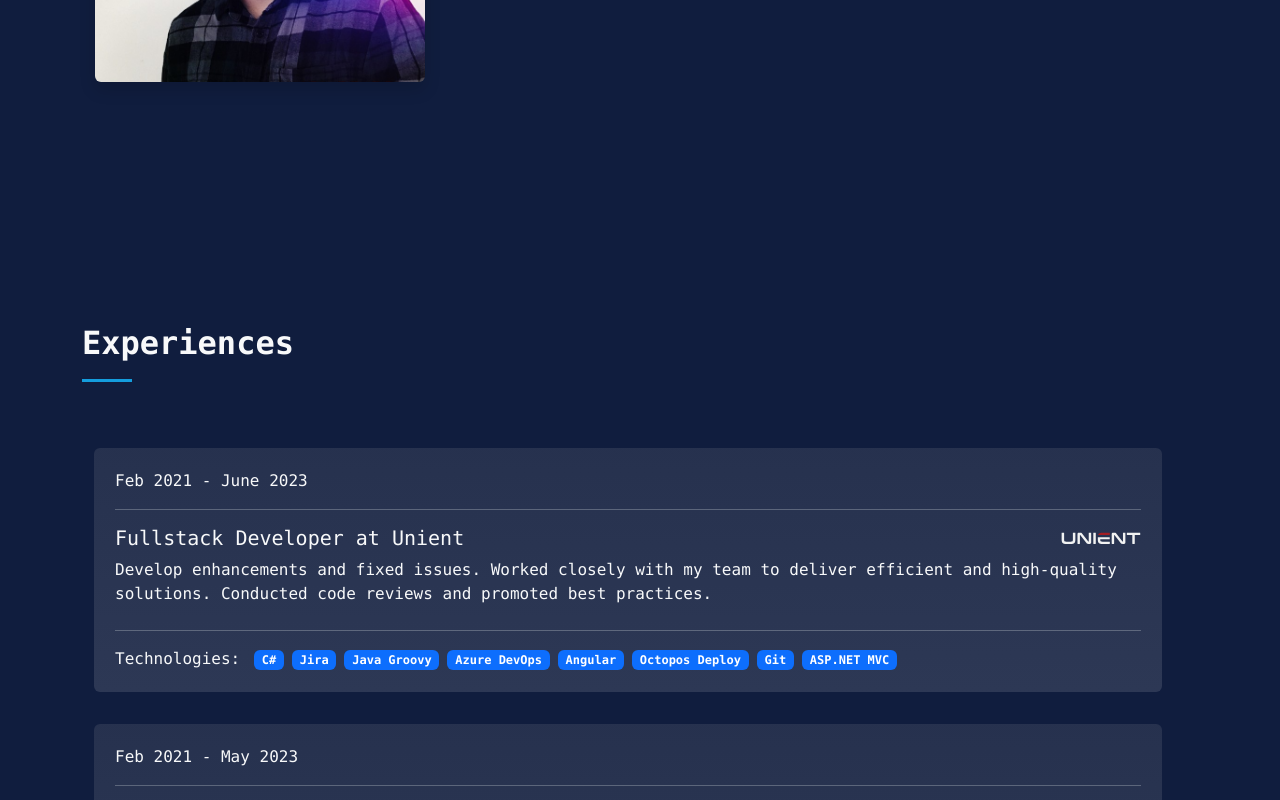
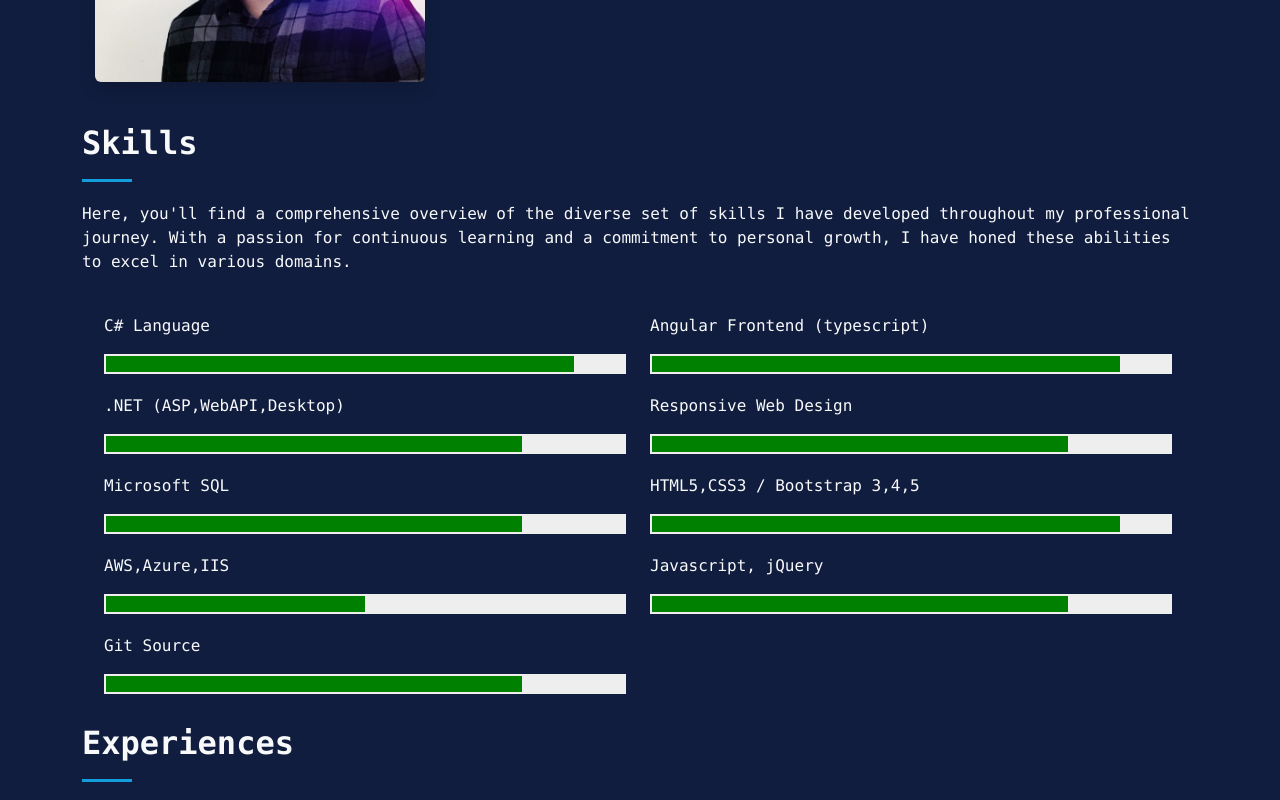
Before and after one commit to pai-nuneza/MasterPortfolio, an Angular app: page / in a window 1280 px wide. Shown: the part 1220-2020 px from the top of the page. Built offline with nearby package versions, Linux system fonts and the light colour scheme; what ngx-typed-js would draw is missing.

Commit message:
UI Updates

```diff
--- a/src/app/resume/about-me/about-me.component.html
+++ b/src/app/resume/about-me/about-me.component.html
@@ -1,4 +1,4 @@
-<section id="about" class="about page-75">
+<section id="about" class="about page-60">
   <div class="container">
 
     <div class="section-title">
--- a/src/app/resume/about-me/about-me.component.ts
+++ b/src/app/resume/about-me/about-me.component.ts
@@ -6,7 +6,7 @@ import { Component } from '@angular/core';
   styleUrls: ['./about-me.component.css'],
 })
 export class AboutMeComponent {
-  shortAboutMe = "Experienced software professional skilled in C#, Angular, Git, and MSSQL. Passionate about leveraging technology to drive innovation. Let's create remarkable solutions together!"
+  shortAboutMe = "I'm Pai, an experienced software professional with a passion for innovation and problem-solving. With 8 years of expertise, I craft robust software solutions. Let's collaborate and create remarkable solutions together."
   aboutMe =
     "I'm Pai, a software professional with 8 years of experience. My expertise lies in C# and Angular technologies, where I excel in creating robust and efficient software solutions. I also have hands-on experience with AWS, Azure, Git, and MSSQL, which allows me to tackle complex challenges effectively. I'm constantly staying updated with the latest advancements in the industry, as I believe in leveraging technology to drive innovation and solve real-world problems. If you're seeking a dedicated and knowledgeable software professional who can bring your ideas to life, I'm here to help. Let's collaborate and create remarkable solutions together!";
   coreExpertise =
--- a/src/app/resume/contact-me/contact-me.component.html
+++ b/src/app/resume/contact-me/contact-me.component.html
@@ -1,5 +1,5 @@
 <!-- ======= Contact Section ======= -->
-<section id="contact" class="contact full-page">
+<section id="contact" class="contact full-page mt-5">
   <div class="container">
     <div class="section-title">
       <h2>Contact</h2>
--- a/src/app/resume/experience/experience.component.html
+++ b/src/app/resume/experience/experience.component.html
@@ -1,29 +1,28 @@
-<section id="experience" class="page-75">
+<section id="experience" class="page-85">
   <div class="container">
     <div class="section-title">
       <h2>Experiences</h2>
     </div>
 
-    <div class="row container" *ngFor="let a of experiences; let i = index">
+    <div class="row" *ngFor="let a of experiences; let i = index">
       <div class="col my-3">
         <div class="card border-0 bg-transparent glassy-effect">
           <div class="card-body">
             <div>{{ a.date }}</div>
-            <hr>
+            <hr />
             <a class="float-end" href="{{ a.companyWebsite }}"
               ><img class="imgsize" src="{{ a.imageUrl }}" />
             </a>
-            <h5 class="card-title">
-              {{ a.position }} at {{ a.company }}
-            </h5>
+            <h5 class="card-title">{{ a.position }} at {{ a.company }}</h5>
             <p class="card-text">{{ a.description }}</p>
-            <hr />
-            Technologies:
+
+            <!-- Tech:
             <span
               *ngFor="let n of a.technologies; let i = index"
-              class="badge mx-1 bg-primary"
+              class="badge bg-primary"
+              style="margin-right:2px;"
               >{{ n }}</span
-            >
+            > -->
           </div>
         </div>
       </div>
--- a/src/app/resume/home/home.component.ts
+++ b/src/app/resume/home/home.component.ts
@@ -7,14 +7,14 @@ import { Component, ElementRef, ViewChild } from '@angular/core';
 })
 export class HomeComponent {
   strings = [
-    'Application Development',
-    'Frontend Development',
-    'Database Structure',
-    'Cloud Computing Azure/AWS',
+    'C# Development',
+    '.NET Web API',
+    'Angular Development',
+    'Responsive Web Design',
+    'Azure DevOps',
     'Web Development',
     'Git Source Control',
     'IIS Deployments',
-    'Web Design',
   ];
 
   openPDF(){
--- a/src/app/resume/projects/projects.component.html
+++ b/src/app/resume/projects/projects.component.html
@@ -1,10 +1,12 @@
-<section id="projects" class="full-page py-5">
+<section id="projects" class="page-60 mt-4">
   <div class="container">
     <div class="section-title">
       <h2>Projects</h2>
     </div>
 
-    <div class="row">
+    <h4>Sorry, Ongoing development.. </h4>
+    <img src="https://t3.ftcdn.net/jpg/02/33/17/50/360_F_233175040_hwqRyiZlQkXimeLz2AIZhajyfiU9El1m.jpg">
+    <!-- <div class="row">
       <div class="col-md-6 col-lg-4 mb-4">
         <div class="card">
           <img
@@ -53,6 +55,6 @@
           </div>
         </div>
       </div>
-    </div>
+    </div> -->
   </div>
 </section>
--- a/src/app/resume/skills/skills.component.html
+++ b/src/app/resume/skills/skills.component.html
@@ -1,101 +1,31 @@
-<!-- ======= Skills Section ======= -->
-<!-- <section id="skills" class="skills section-bg page-75">
+<section id="skills-page" class="page-75">
   <div class="container">
     <div class="section-title">
       <h2>Skills</h2>
-      <p>
-        Skilled in C# .NET and Angular, I create robust applications and build
-        dynamic web interfaces with seamless integration. Experience,
-        efficiency, and a passion for software development drive my work.
-      </p>
+      <p>Here, you'll find a comprehensive overview of the diverse set of skills I have developed throughout my professional journey. With a passion for continuous learning and a commitment to personal growth, I have honed these abilities to excel in various domains.</p>
     </div>
-
-    <div class="row skills-content">
-      <div class="col-lg-6">
-        <div class="progress">
-          <span class="skill">C# .NET, WEB API<i class="val">100%</i></span>
-          <div class="progress-bar-wrap">
-            <div
-              class="progress-bar"
-              role="progressbar"
-              aria-valuenow="100"
-              aria-valuemin="0"
-              aria-valuemax="100"
-            ></div>
-          </div>
-        </div>
-
-        <div class="progress">
-          <span class="skill"
-            >Angular, Typescript and js <i class="val">90%</i></span
-          >
-          <div class="progress-bar-wrap">
-            <div
-              class="progress-bar"
-              role="progressbar"
-              aria-valuenow="90"
-              aria-valuemin="0"
-              aria-valuemax="100"
-            ></div>
-          </div>
-        </div>
-
-        <div class="progress">
-          <span class="skill"
-            >SQL (Stored Proc, Views and etc) <i class="val">75%</i></span
-          >
-          <div class="progress-bar-wrap">
-            <div
-              class="progress-bar"
-              role="progressbar"
-              aria-valuenow="75"
-              aria-valuemin="0"
-              aria-valuemax="100"
-            ></div>
-          </div>
-        </div>
+    <div class="row container-fluid">
+      <div class="col-lg-6 col-md-6">
+        <!-- <span class="lead">Backend:</span> -->
+        <ul class="skills">
+          <li class="skill" aria-label="elite">C# Language</li>
+          <li class="skill" aria-label="advanced">.NET (ASP,WebAPI,Desktop)</li>
+          <li class="skill" aria-label="advanced">Microsoft SQL</li>
+          <li class="skill" aria-label="average">AWS,Azure,IIS</li>
+          <li class="skill" aria-label="advanced">Git Source</li>
+        </ul>
+      </div>
+      <div class="col-lg-6  col-md-6">
+        <!-- <span class="lead">Frontend:</span> -->
+        <ul class="skills">
+          <li class="skill" aria-label="elite">Angular Frontend (typescript)</li>
+          <li class="skill" aria-label="advanced">Responsive Web Design</li>
+          <li class="skill" aria-label="elite">HTML5,CSS3 / Bootstrap 3,4,5</li>
+          <li class="skill" aria-label="advanced">Javascript, jQuery</li>
+          <!-- <li class="skill" aria-label="average"></li> -->
+        </ul>
       </div>
 
-      <div class="col-lg-6">
-        <div class="progress">
-          <span class="skill">Cloud Computing<i class="val">80%</i></span>
-          <div class="progress-bar-wrap">
-            <div
-              class="progress-bar"
-              role="progressbar"
-              aria-valuenow="80"
-              aria-valuemin="0"
-              aria-valuemax="100"
-            ></div>
-          </div>
-        </div>
-
-        <div class="progress">
-          <span class="skill">Entity Framework <i class="val">90%</i></span>
-          <div class="progress-bar-wrap">
-            <div
-              class="progress-bar"
-              role="progressbar"
-              aria-valuenow="90"
-              aria-valuemin="0"
-              aria-valuemax="100"
-            ></div>
-          </div>
-        </div>
-
-        <div class="progress">
-          <span class="skill">Git <i class="val">55%</i></span>
-          <div class="progress-bar-wrap">
-            <div
-              class="progress-bar"
-              role="progressbar"
-              aria-valuenow="55"
-              aria-valuemin="0"
-              aria-valuemax="100"
-            ></div>
-          </div>
-        </div>
-      </div>
     </div>
   </div>
-</section> -->
+</section>
--- a/src/app/resume/skills/skills.component.scss
+++ b/src/app/resume/skills/skills.component.scss
@@ -1,33 +1,83 @@
-/*
-.skills .progress {
-  height: 60px;
-  display: block;
-  background: none;
-  border-radius: 0;
+.h1 {
+  font-size: 30px;
 }
 
-.skills .progress .skill {
-  padding: 0;
-  margin: 0 0 6px 0;
-  text-transform: uppercase;
+.skills {
+  padding:0px;
+}
+.skill {
   display: block;
-  font-weight: 600;
-  font-family: "Poppins", sans-serif;
+  position: relative;
+  height: 60px;
+
+  @media only screen and (min-width: 900px) {
+    display: inline-block;
+    width: percentage(1);
+    margin: 10px;
+  }
+
+  &:before,
+  &:after {
+    content: "";
+    position: absolute;
+    margin-top: 40px;
+  }
+
+  &:before {
+    top: 0;
+    right: 0;
+    bottom: 0;
+    left: 0;
+    background: #eeeeee;
+  }
+
+  &:after {
+    background-color: green;
+    height: 16px;
+    top: 2px;
+    right: 95%;
+    bottom: 2px;
+    left: 2px;
+    animation: fill 1s both;
+  }
+
+  @for $i from 1 through 5 {
+    &:nth-child(#{$i}):after {
+      animation-delay: #{$i * 0.5}s;
+    }
+  }
+
+  &[aria-label="novice"]:after {
+    right: 75%;
+  }
+
+  &[aria-label="average"]:after {
+    right: 50%;
+  }
+
+  &[aria-label="adept"]:after {
+    right: 35%;
+  }
+
+  &[aria-label="advanced"]:after {
+    right: 20%;
+  }
+
+  &[aria-label="elite"]:after {
+    right: 10%;
+  }
+
+  &[aria-label="pro"]:after {
+    right: 2px;
+  }
+
+  &[aria-label="l33tasuar"]:after {
+    right: -10%;
+  }
 }
 
-.skills .progress .skill .val {
-  float: right;
-  font-style: normal;
+@keyframes fill {
+  from {
+    right: 100%;
+  }
 }
-
-.skills .progress-bar-wrap {
-  background: #dce8f8;
-  height: 10px;
-}
-
-.skills .progress-bar {
-  width: 1px;
-  height: 10px;
-  transition: 0.9s;
-  background-color: #149ddd;
-} */
--- a/src/index.html
+++ b/src/index.html
@@ -16,8 +16,14 @@
       .full-page {
         min-height: 100vh;
       }
+      .page-85 {
+        min-height: 85vh;
+      }
       .page-75 {
-        min-height: 85vh;
+        min-height: 75vh;
+      }
+      .page-60 {
+        min-height: 60vh;
       }
       .allbackground {
         background-color: rgb(16 29 62);
```
